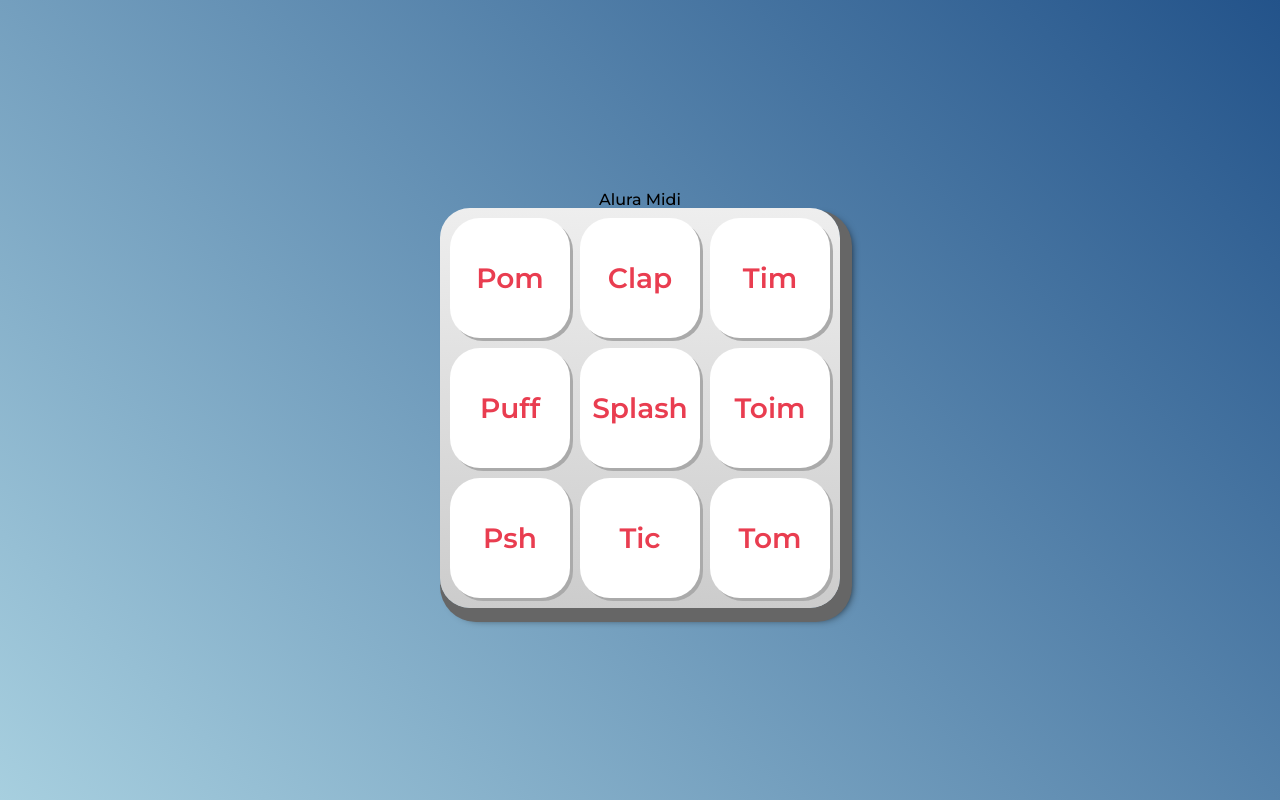
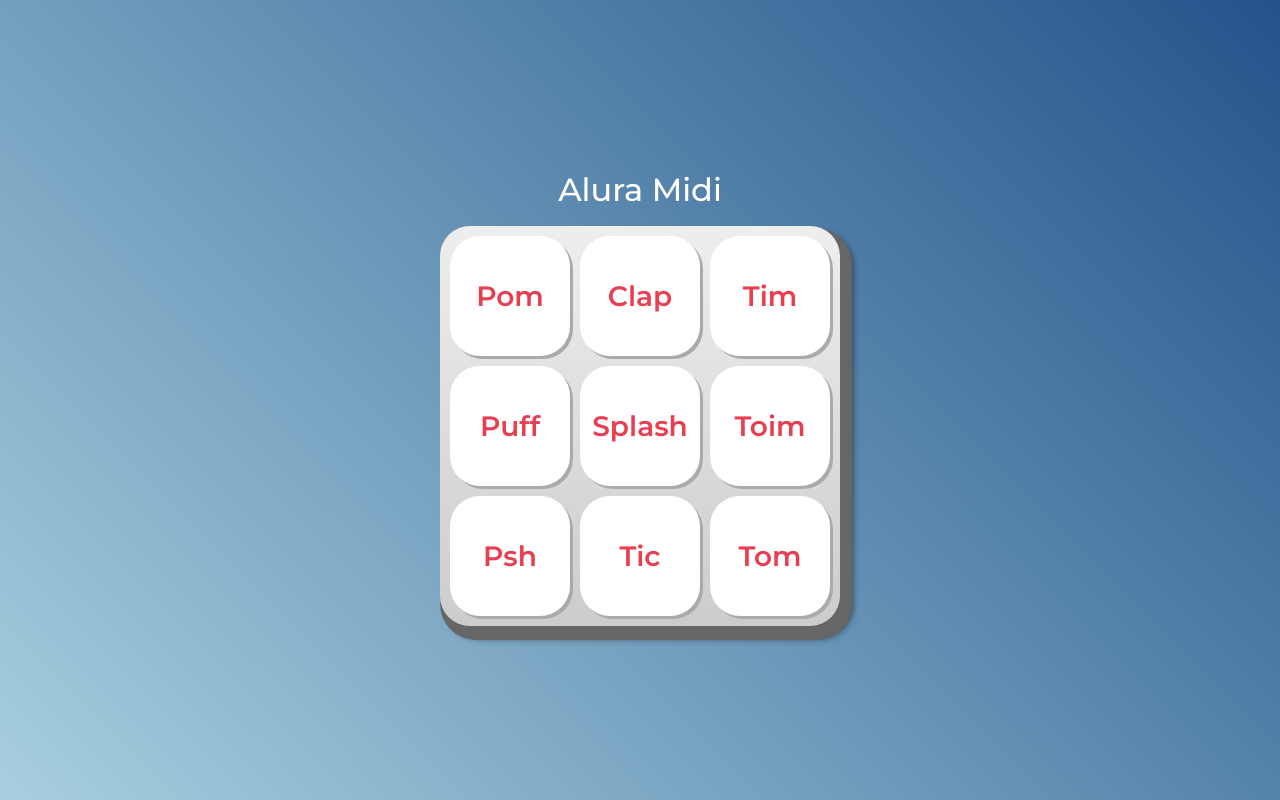
Before and after one commit to Vander-Altino/aluraMIDIjs01, a plain HTML site: page midi-curso-html-css-js/index.html in a window 1280 px wide. Drawn offline with Linux system fonts and the light colour scheme.

Commit message:
alterando novamente para h1
alterando o titulo novamente para h1.

```diff
--- a/midi-curso-html-css-js/index.html
+++ b/midi-curso-html-css-js/index.html
@@ -18,7 +18,7 @@
 </head>
 <body>
 
-    <h2>Alura Midi</h2>
+    <h1>Alura Midi</h1>
 
     <section class="teclado">
         <button class="tecla tecla_pom">Pom</button>
```
